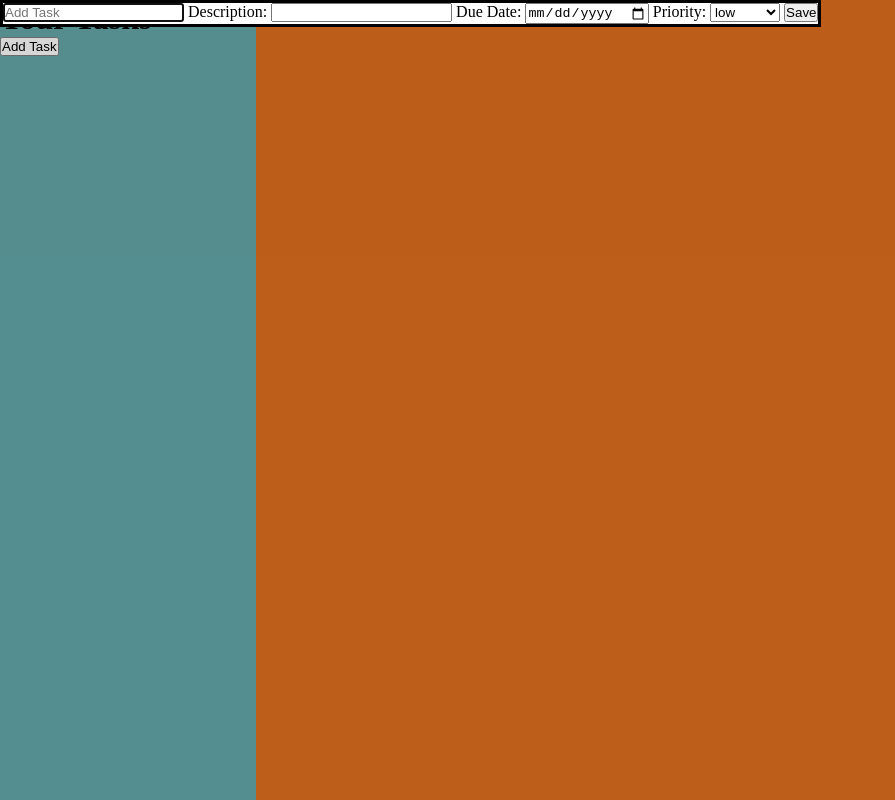
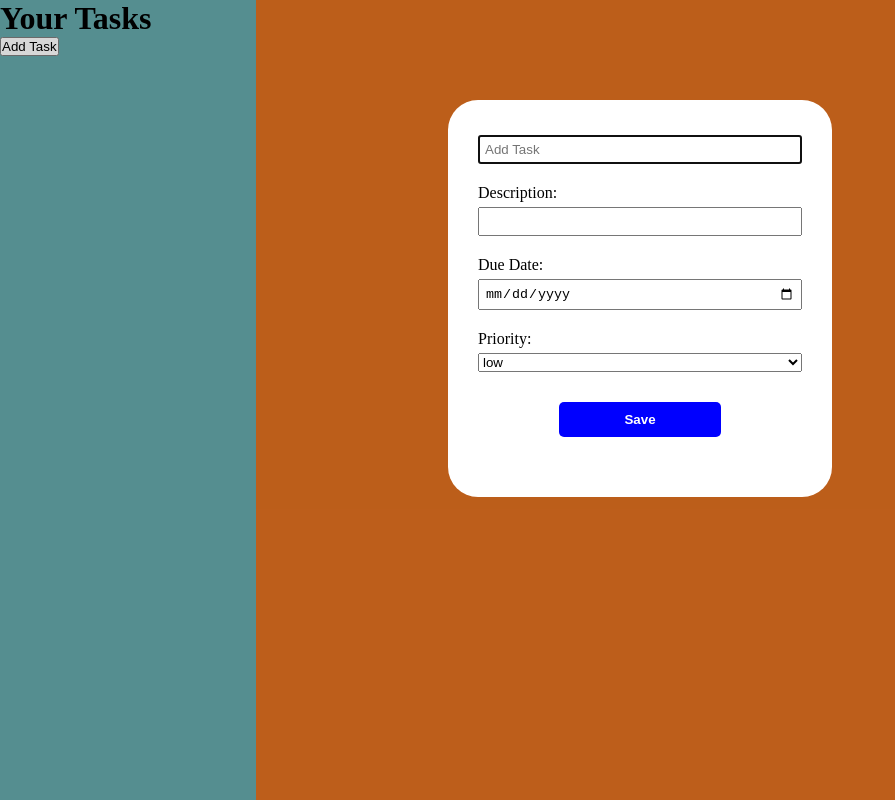
Before and after one commit to navjotmaan/Todo-List, a plain HTML site: page index.html in a window 1280 px wide. Both pictures are taken after a click on the button "Add Task". Shown: the whole page, without its empty margins (0-895 px from the left). Drawn offline with Linux system fonts and the light colour scheme.

Commit message:
style the form

```diff
--- a/style.css
+++ b/style.css
@@ -19,3 +19,37 @@
     height: 100vh;
     width: 80%;
 }
+
+#task-info {
+    display: flex;
+    flex-direction: column;
+}
+
+#tasks {
+    width: 30vw;
+    margin: 100px auto;
+    padding: 30px;
+    border-radius: 30px;
+    border: none;
+}
+
+input {
+    margin-bottom: 20px;
+    padding: 5px;
+}
+
+label {
+    margin-bottom: 5px;
+}
+
+#save-task {
+    margin: 30px auto;
+    width: 50%;
+    padding: 10px;
+    border-radius: 5px;
+    border: none;
+    background-color: blue;
+    color: white;
+    font-weight: bold;
+
+}
```
